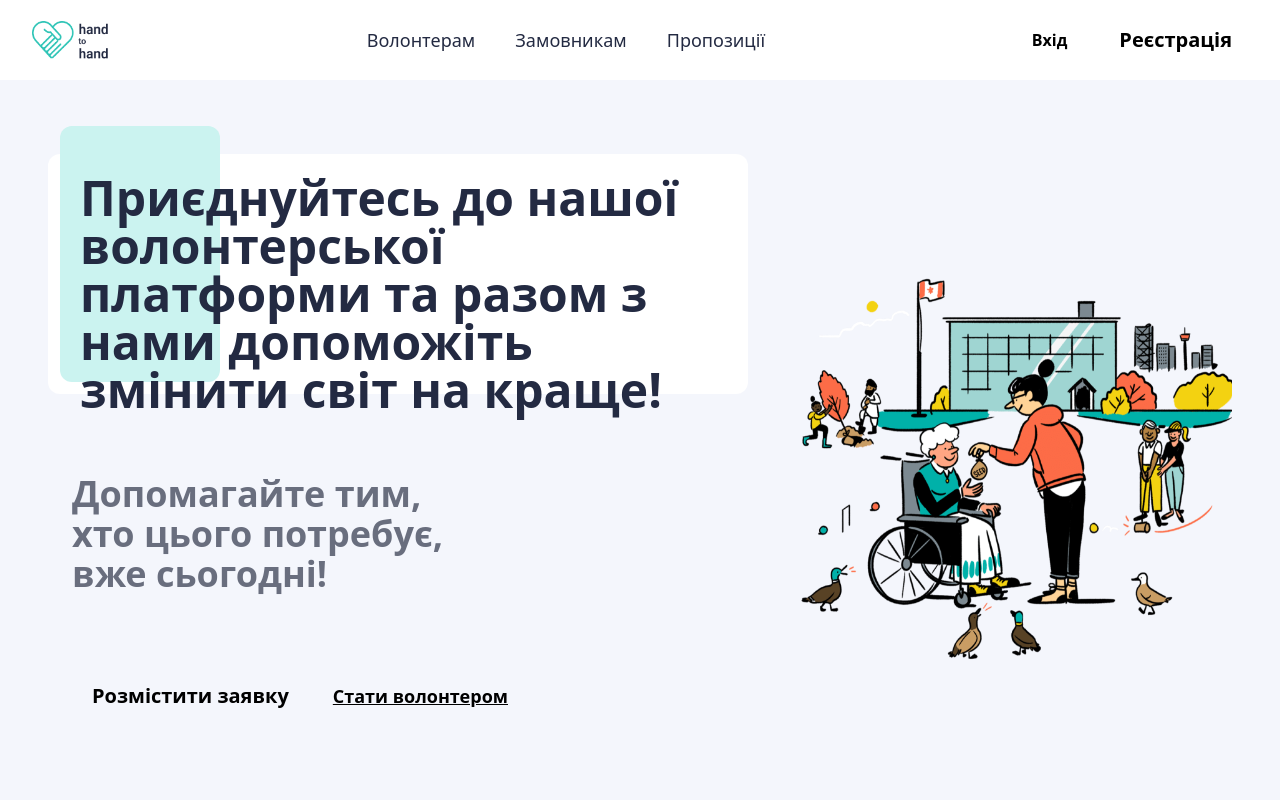
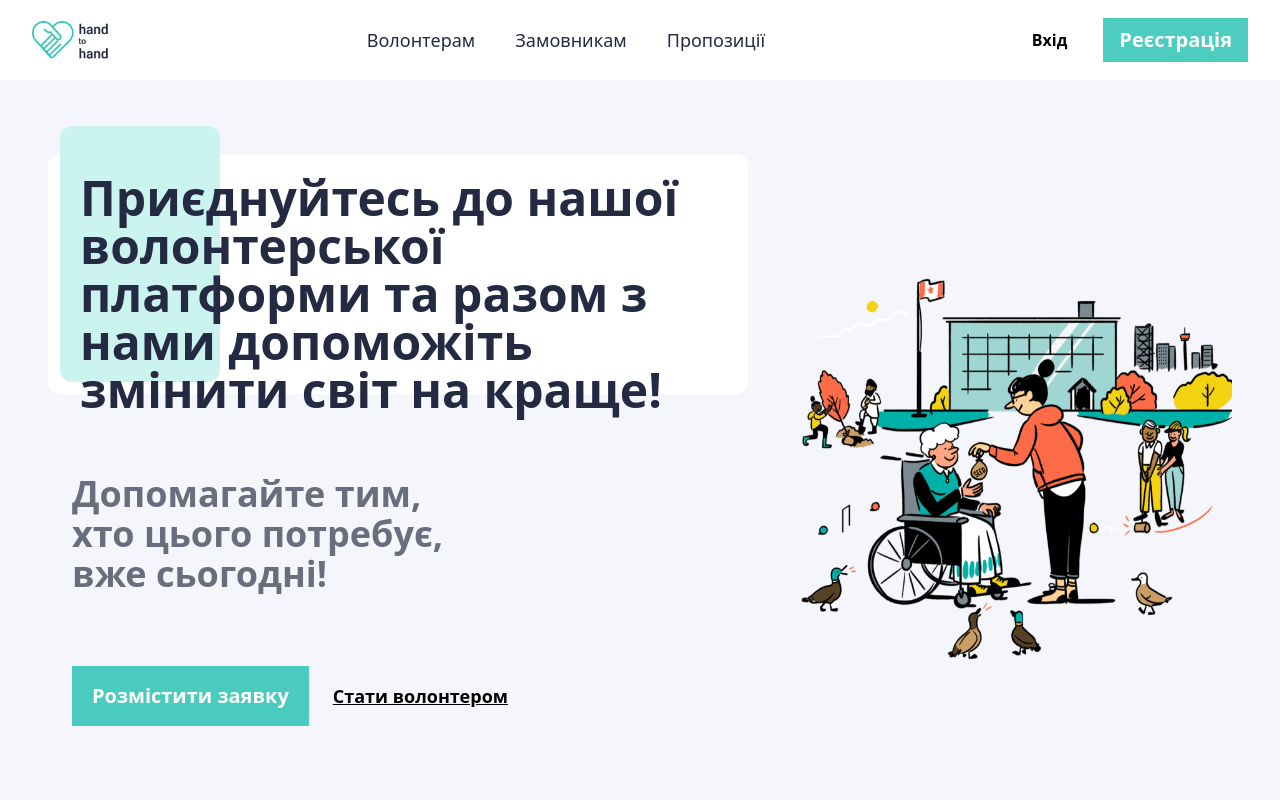
Before and after one commit to 418-Teapot-Team/help-hub, a Vue app in the folder frontend/: page / in a window 1280 px wide. Shown: the top 800 px of the page. Built offline with nearby package versions, Linux system fonts and the light colour scheme.

Commit message:
fix: appButton

```diff
--- a/frontend/src/components/atoms/buttons/AppButton.vue
+++ b/frontend/src/components/atoms/buttons/AppButton.vue
@@ -16,7 +16,7 @@
 <script setup>
 import { defineProps, defineEmits, ref } from 'vue';
 
-const props = defineProps({
+defineProps({
   text: String,
   type: {
     type: String,
@@ -32,9 +32,6 @@ const props = defineProps({
   },
 });
 
-const text = ref(props.text);
-const buttonStyle = ref(props.text);
-const isBold = ref(props.text);
 
 const emit = defineEmits(['onClick']);
 
```
